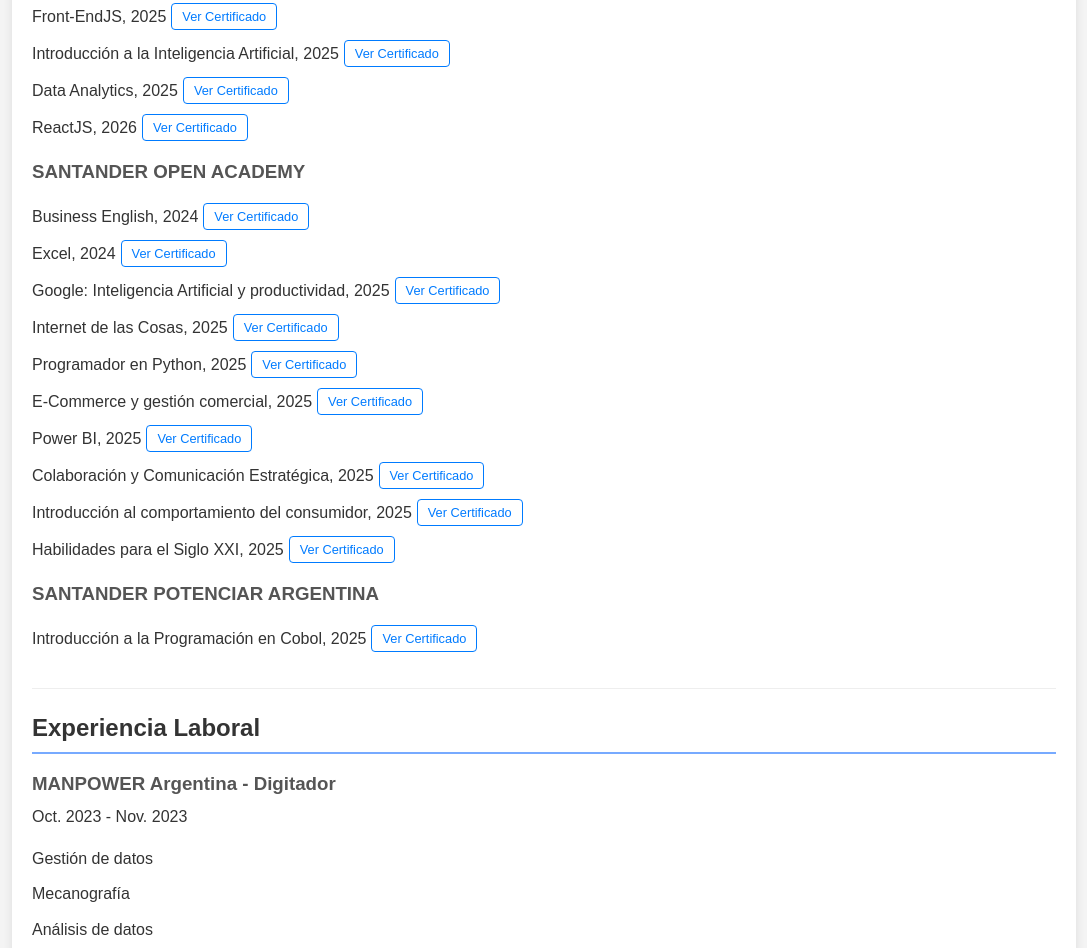
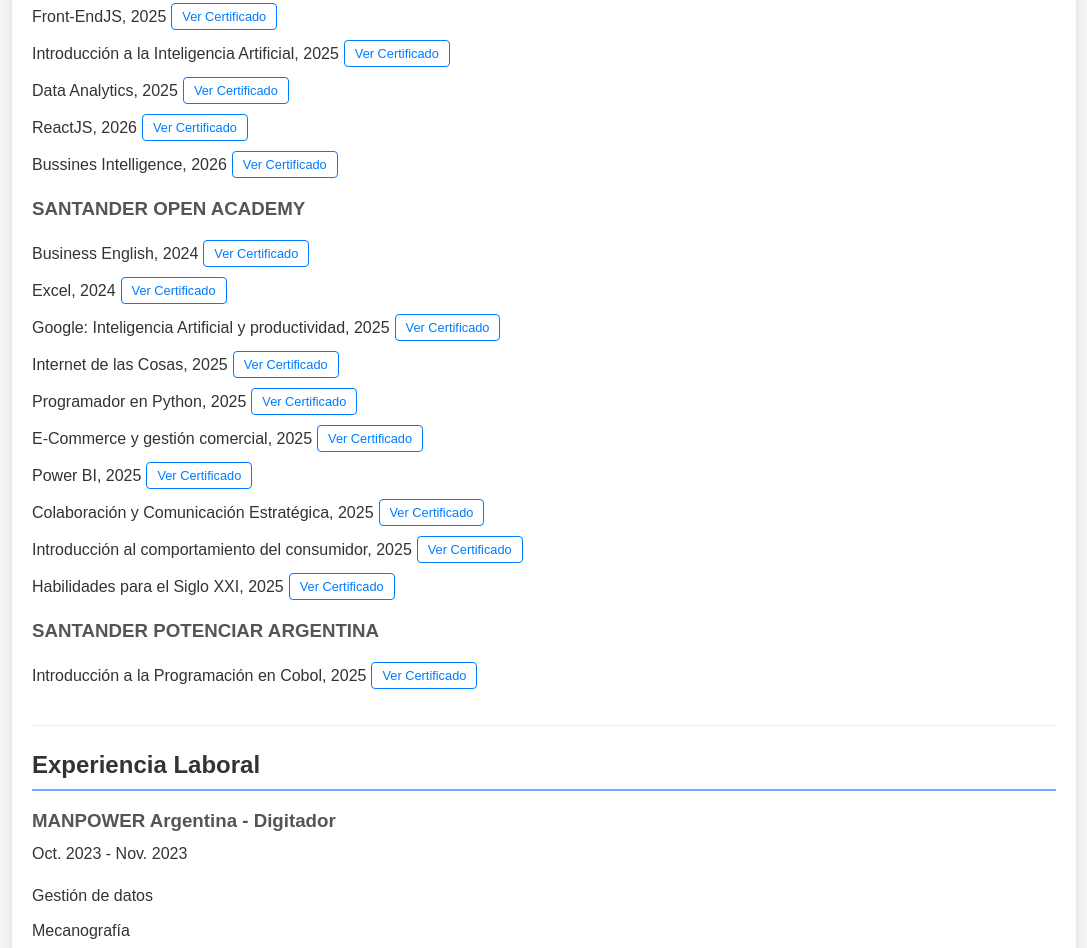
Before and after one commit to Juankip/MacchiPortfolio, a plain HTML site: page index.html in a window 1280 px wide. Shown: the part 1127-2075 px from the top of the page, without its empty margins (96-1183 px from the left). Drawn offline with Linux system fonts and the light colour scheme.

Commit message:
Add Business Intelligence certificate button

```diff
--- a/index.html
+++ b/index.html
@@ -313,6 +313,10 @@
                         <span>ReactJS, 2026</span>
                         <button class="certificate-button" data-pdf="./Multimedia/Certificados/Certificado_ReactJS.pdf">Ver Certificado</button>
                     </li>
+                    <li>
+                        <span>Bussines Intelligence, 2026</span>
+                        <button class="certificate-button" data-pdf="./Multimedia/Certificados/Bussines_Intelligence.pdf">Ver Certificado</button>
+                    </li>
                 </ul>
             </div>
             <div class="course-item">
```
